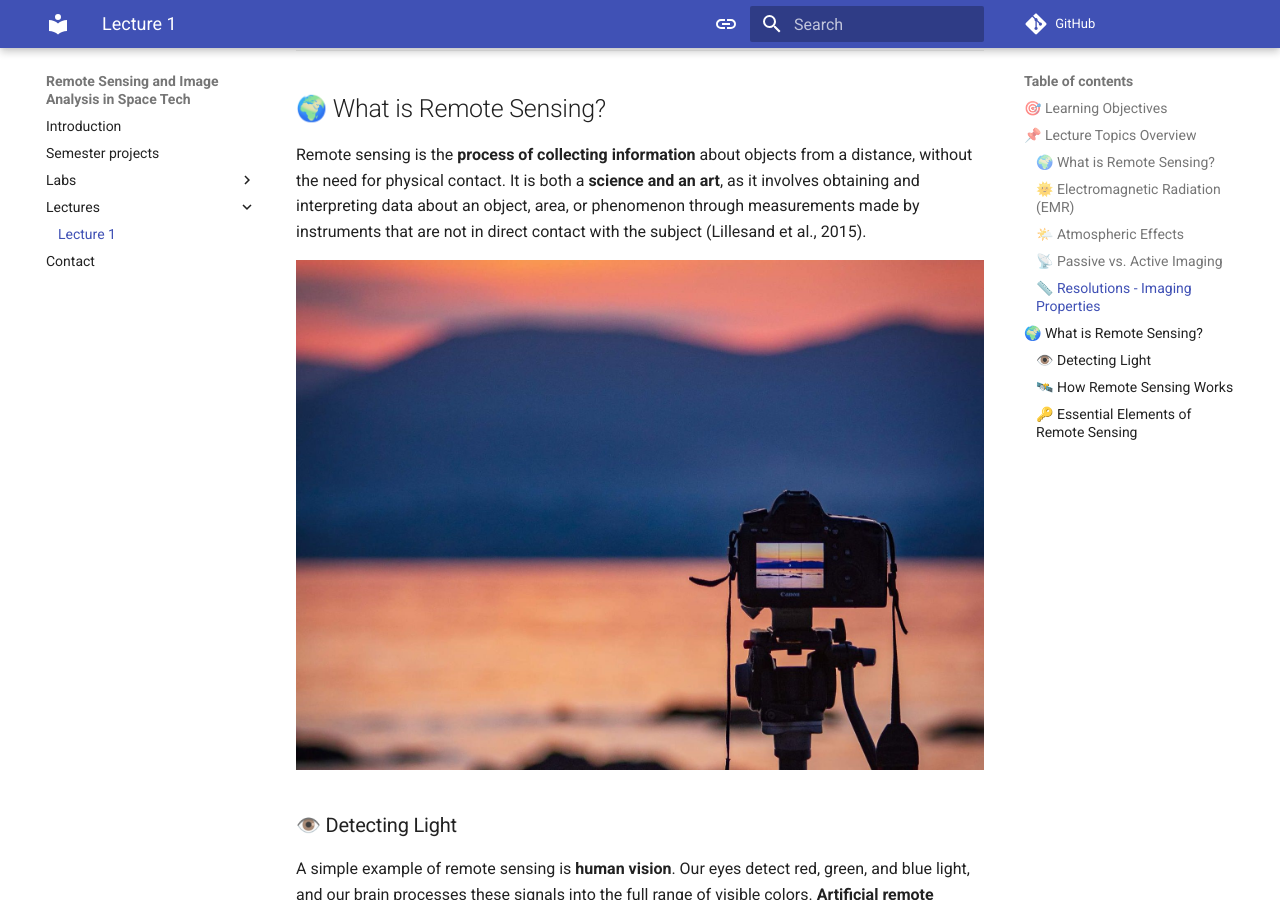
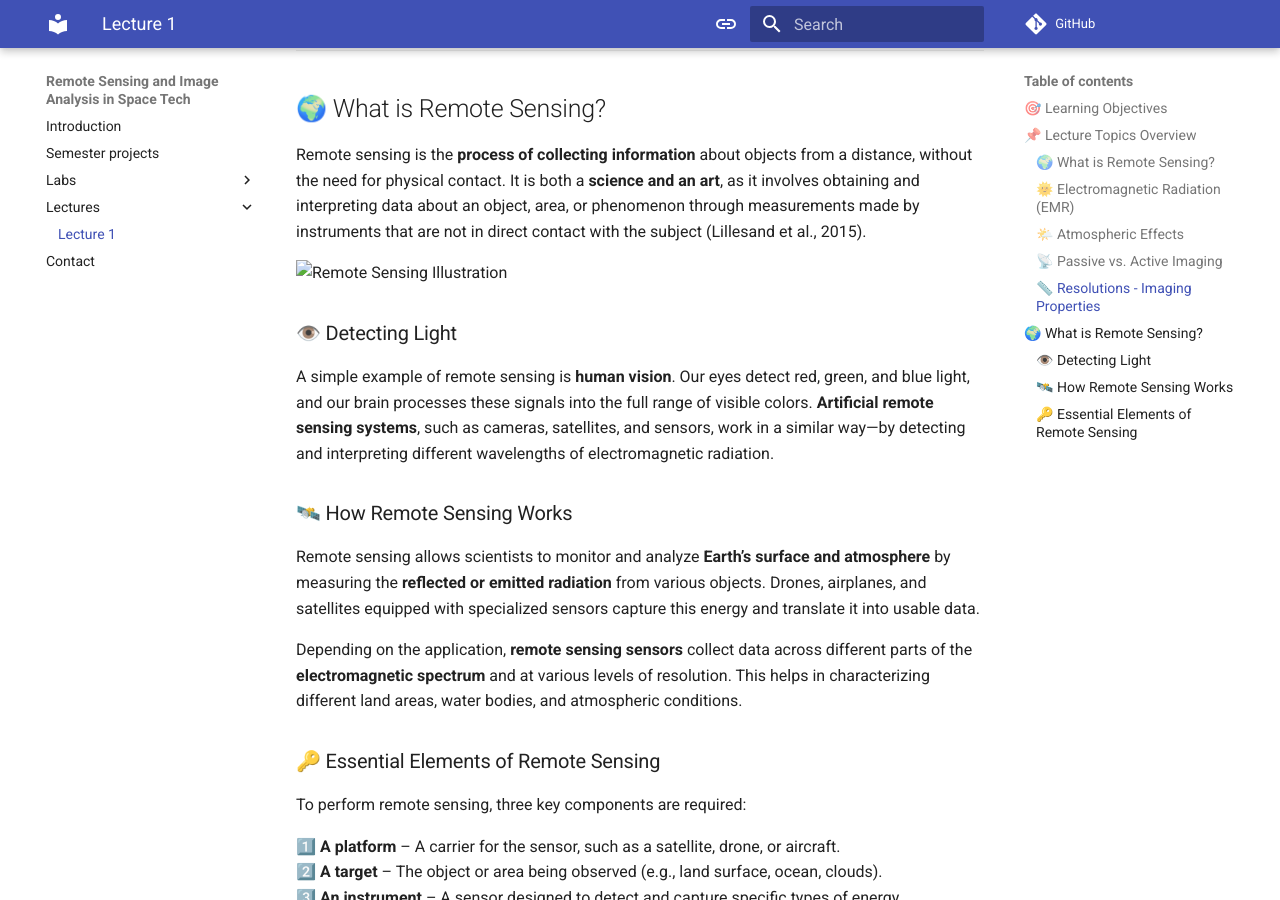
Before and after one commit to eo-agh/eo-course, an MkDocs documentation site: the page built from docs/assets/lectures/lecture_1.md, in a window 1280 px wide and 900 px high, scrolled down 1284 px. Built offline with MkDocs 1.6.1 and Material for MkDocs 9.7.7, drawn with Linux system fonts in a browser that asks for light colours; comment, search, counter and statistics services are not loaded.

Commit message:
change img path

```diff
--- a/docs/assets/lectures/lecture_1.md
+++ b/docs/assets/lectures/lecture_1.md
@@ -43,7 +43,7 @@
 
 Remote sensing is the **process of collecting information** about objects from a distance, without the need for physical contact. It is both a **science and an art**, as it involves obtaining and interpreting data about an object, area, or phenomenon through measurements made by instruments that are not in direct contact with the subject (Lillesand et al., 2015).
 
-![Remote Sensing Illustration](https://raw.githubusercontent.com/eo-agh/eo-course/main/docs/assets/images/lecture1_image1.jpg)
+![Remote Sensing Illustration](../assets/images/lecture1_image1.jpg)
 
 
 ### 👁️ Detecting Light
```
